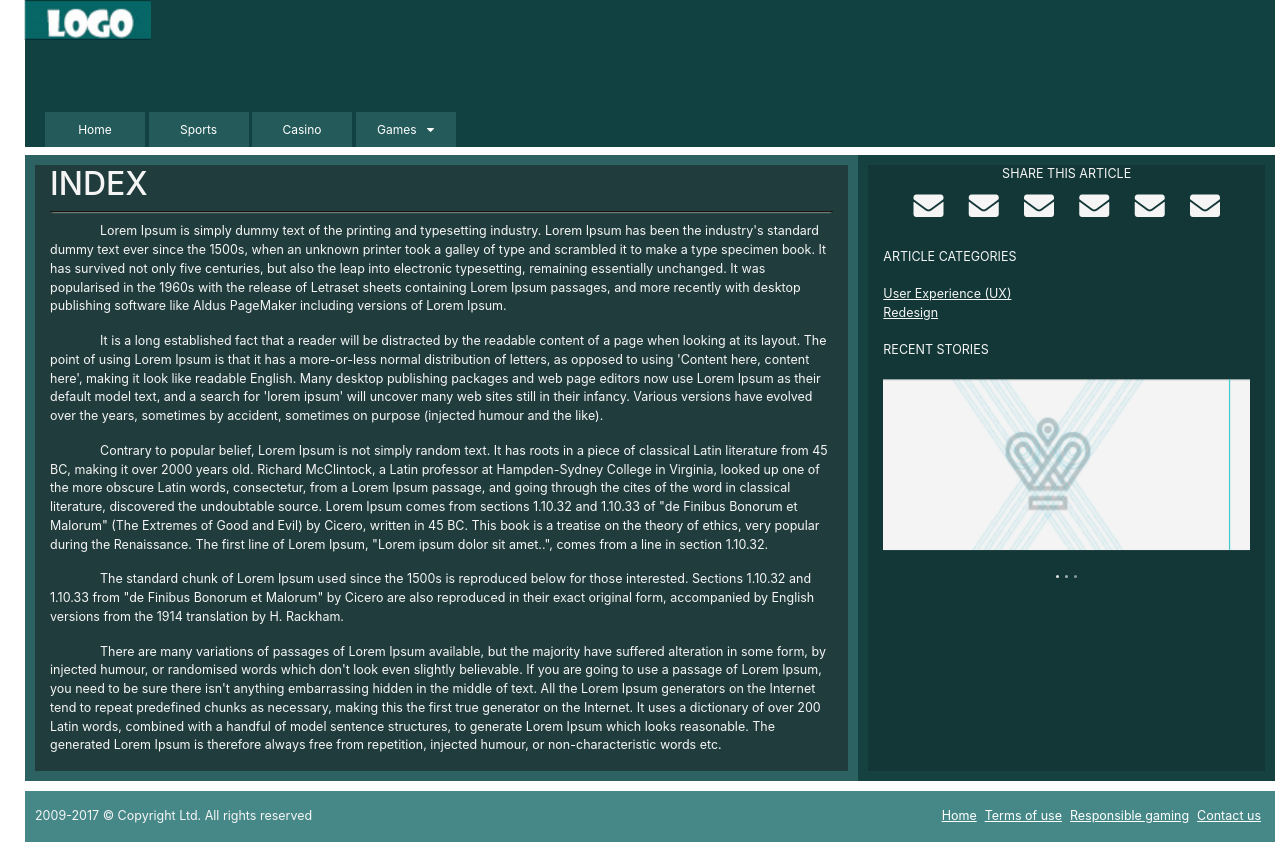
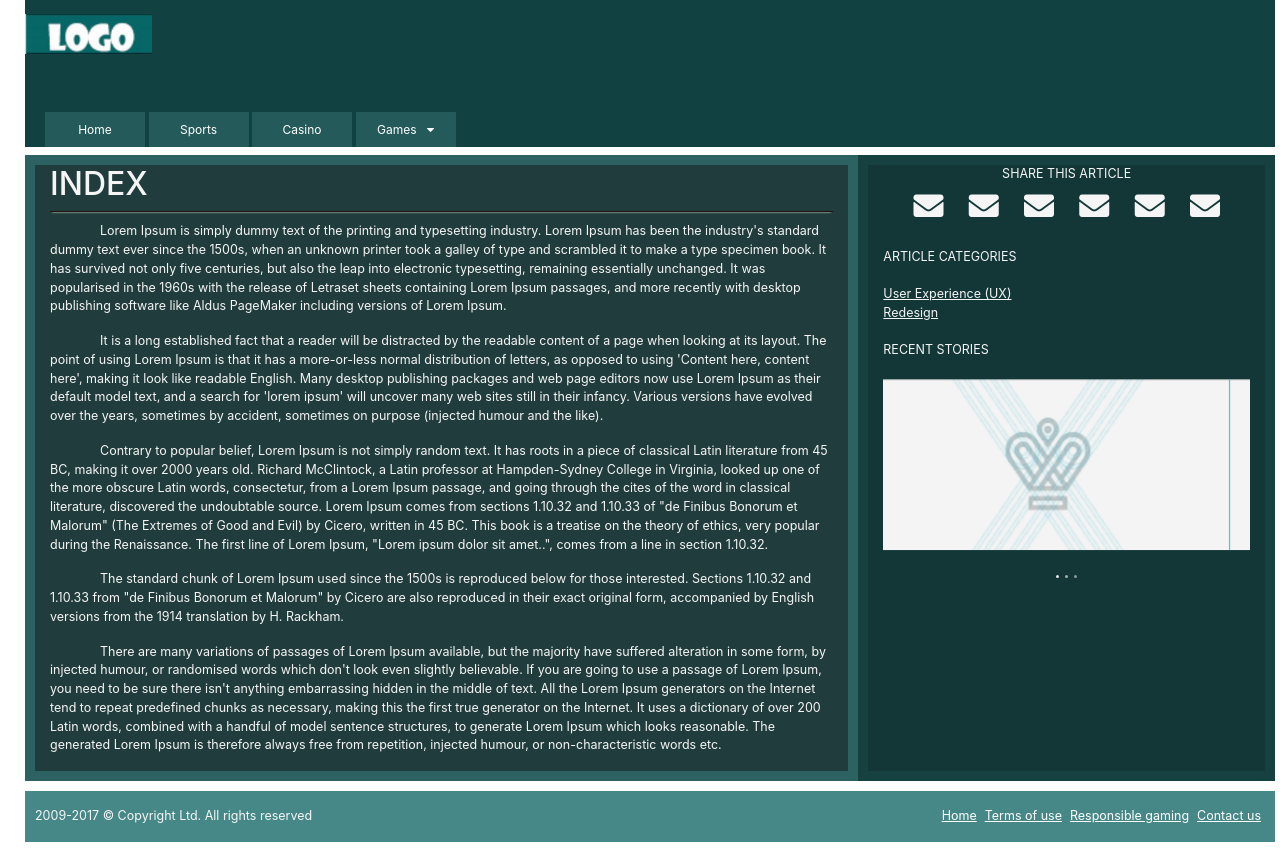
Before and after one commit to OrhanAbuska/assesment, a website: page src/index.html in a window 1280 px wide. Drawn offline with nearby package versions, Linux system fonts and the light colour scheme; files that its build step writes are made by us from their sources.

Commit message:
Updated horizontal logo position

```diff
--- a/src/scss/main.scss
+++ b/src/scss/main.scss
@@ -50,8 +50,8 @@ background-color: $logo-areabg;
     zoom: 0.7;
     -moz-transform: scale(0.7);
     position:absolute;
-    left:19px;
-    top:0;
+    left:20px;
+    top:20px;
 }
 
 p {
```
